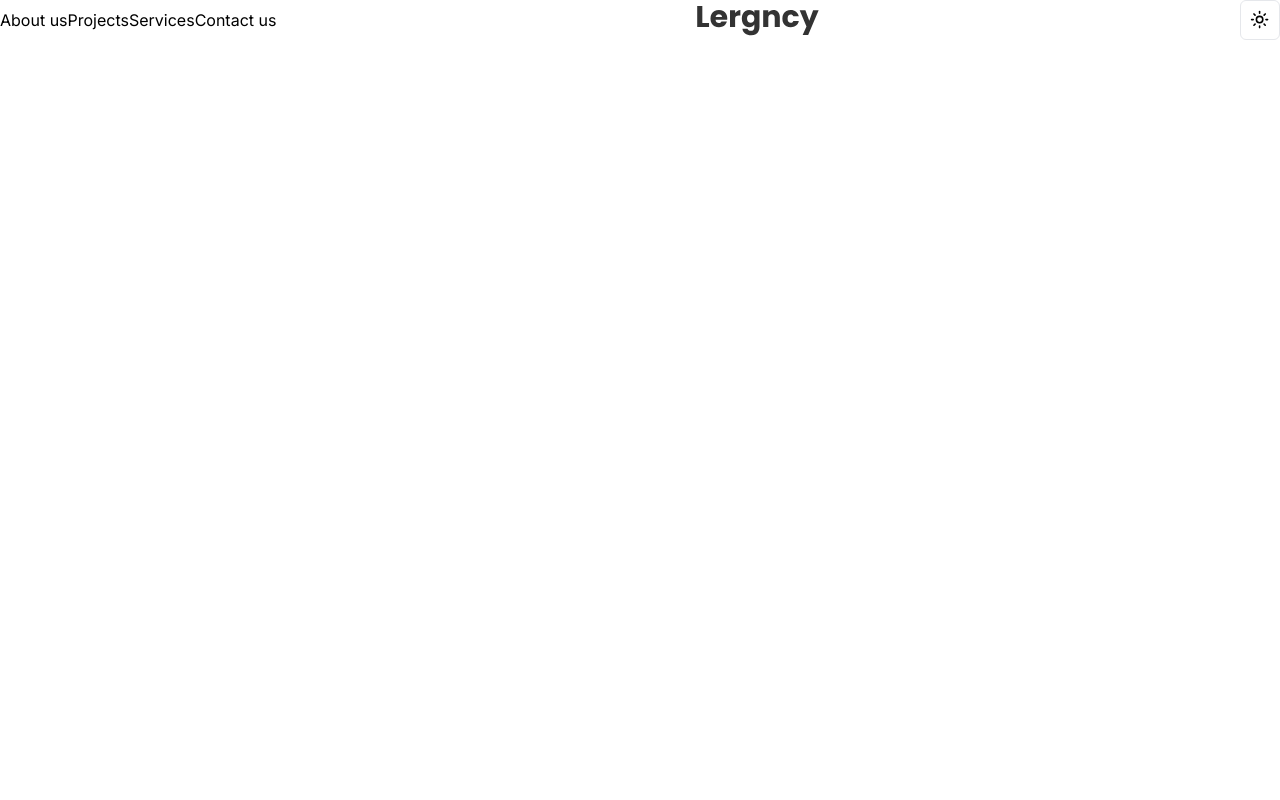
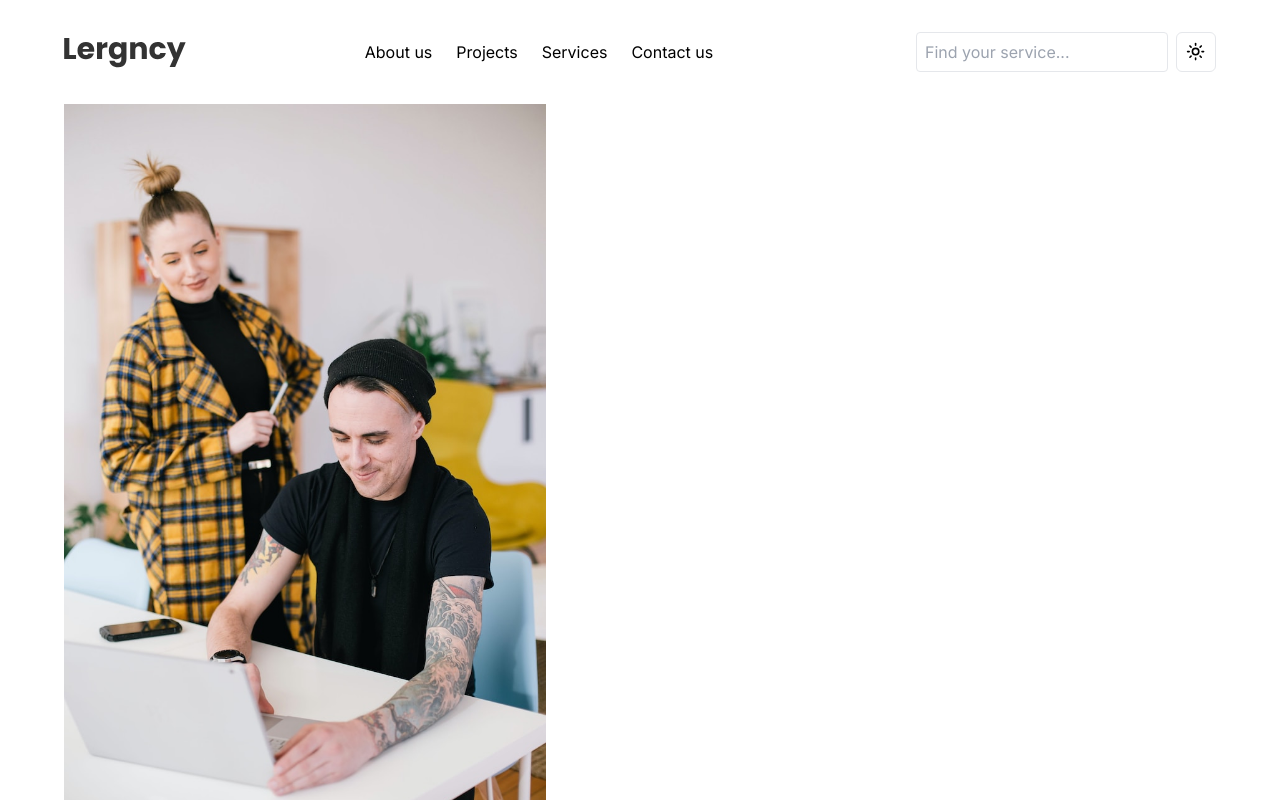
Before and after one commit to Codevware/digital-agency, a Next.js app: page / in a window 1280 px wide. Shown: the top 800 px of the page. Built offline with nearby package versions, Linux system fonts and the light colour scheme.

Commit message:
navbar completed

```diff
--- a/app/layout.tsx
+++ b/app/layout.tsx
@@ -18,7 +18,7 @@ export default function RootLayout({
 }) {
   return (
     <html lang="en">
-      <body className={inter.className}>
+      <body className={`${inter.className} bg-white text-black`}>
         <Navbar />
 
         <ThemeProvider attribute="class" defaultTheme="system" enableSystem>
--- a/app/page.tsx
+++ b/app/page.tsx
@@ -1,3 +1,9 @@
+import HeroSection from "@/components/HeroSection";
+
 export default function Home() {
-  return <main className="bg-background h-screen"></main>;
+  return (
+    <main>
+      <HeroSection />
+    </main>
+  );
 }
--- /dev/null
+++ b/components/HeroSection.jsx
@@ -0,0 +1,15 @@
+import Image from "next/image";
+
+export default function HeroSection() {
+  return (
+    <div className="max-w-6xl mx-auto">
+      <div className="">
+        <Image src="/hero-first.jpg" alt="" width={482} height={580} />
+      </div>
+
+      <div className="">
+        <Image src="/hero-second.jpg" alt="" width={170} height={280} />
+      </div>
+    </div>
+  );
+}
--- a/components/Navbar.tsx
+++ b/components/Navbar.tsx
@@ -14,13 +14,7 @@ export default function Navbar() {
   const { setTheme } = useTheme();
 
   return (
-    <nav className="flex justify-between items-center">
-      <div>
-        <Link href="#about">About us</Link>
-        <Link href="#projects">Projects</Link>
-        <Link href="#services">Services</Link>
-        <Link href="#contact">Contact us</Link>
-      </div>
+    <nav className="flex justify-between items-center max-w-6xl mx-auto py-8">
       <div>
         <svg
           width="122"
@@ -35,7 +29,46 @@ export default function Navbar() {
           />
         </svg>
       </div>
+
       <div>
+        <Link href="#about" className="mr-6">
+          About us
+        </Link>
+        <Link href="#projects" className="mr-6">
+          Projects
+        </Link>
+        <Link href="#services" className="mr-6">
+          Services
+        </Link>
+        <Link href="#contact" className="mr-6">
+          Contact us
+        </Link>
+      </div>
+
+      <div className="flex items-center">
+        <div className="mr-2 relative">
+          <input
+            type="text"
+            placeholder="Find your service..."
+            className="h-10 rounded border px-2 bg-white"
+          />
+          {/* <svg
+            xmlns="http://www.w3.org/2000/svg"
+            width="16"
+            height="17"
+            viewBox="0 0 16 17"
+            fill="none" className="absolute"
+          >
+            <path
+              d="M12.3706 12.719L14.9998 15.3415M14.4127 7.70634C14.4127 11.4102 11.4102 14.4127 7.70634 14.4127C4.00253 14.4127 1 11.4102 1 7.70634C1 4.00253 4.00253 1 7.70634 1C11.4102 1 14.4127 4.00253 14.4127 7.70634Z"
+              stroke="#666666"
+              stroke-width="1.5"
+              stroke-linecap="round"
+              stroke-linejoin="round"
+            />
+          </svg> */}
+        </div>
+
         <DropdownMenu>
           <DropdownMenuTrigger asChild>
             <Button variant="outline" size="icon">
```
Also changed, not shown: app/globals.css (+4 -4 lines), components/ui/button.tsx (+11 -11 lines), public/hero-first.jpg (added), public/hero-second.jpg (added).
